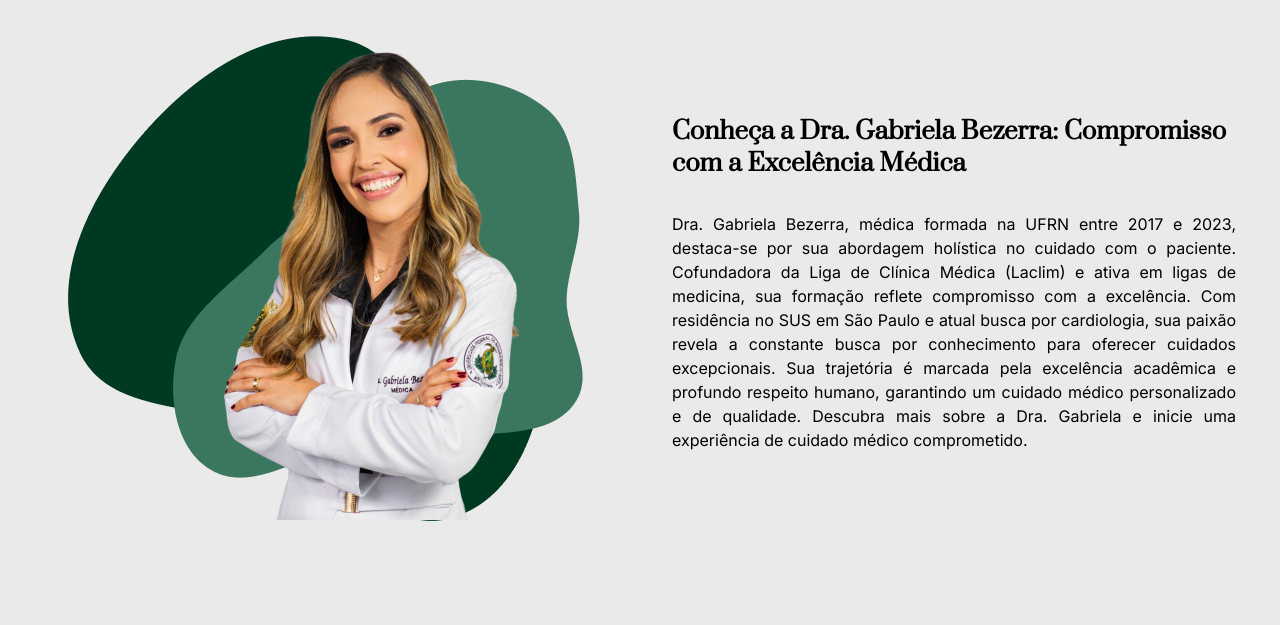
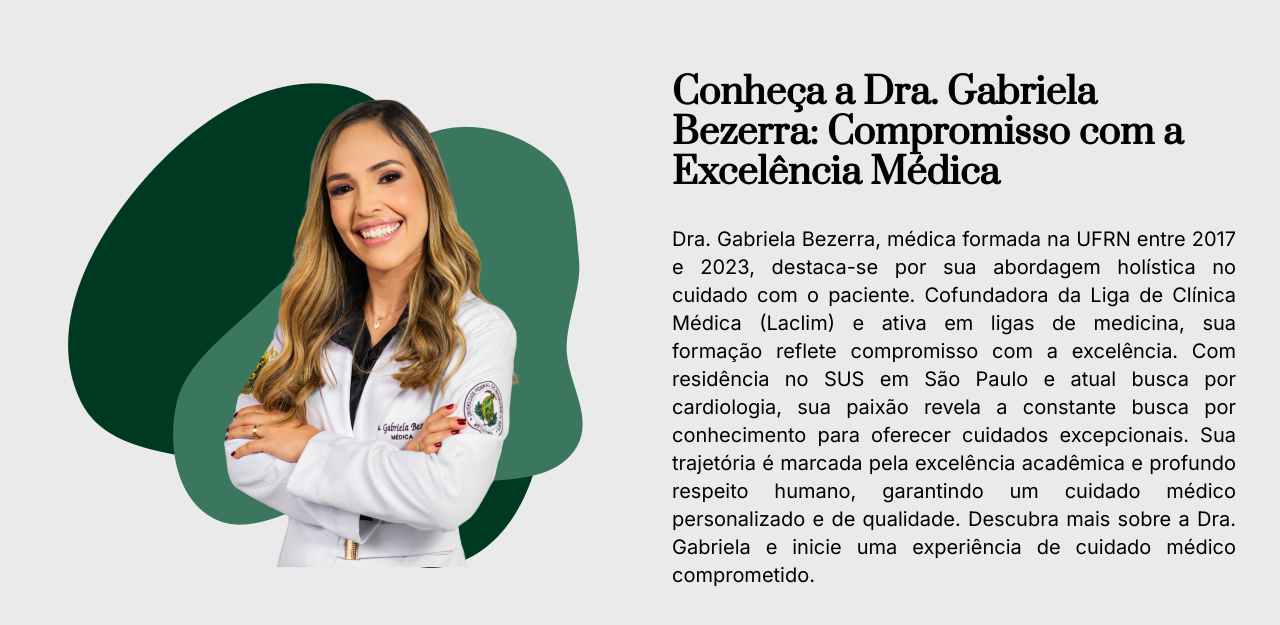
Before and after one commit to sabiss/clinicaDraGabrielaBezerra, a plain HTML site: page index.html in a window 1280 px wide. Shown: the part 131-756 px from the top of the page. Drawn offline with nearby package versions, Linux system fonts and the light colour scheme.

Commit message:
REFACTOR: ajustando tamanho das fontes e paddings

```diff
--- a/index.html
+++ b/index.html
@@ -101,7 +101,7 @@
           >
           <a
             href="#footer"
-            class="p-2 bg-[#003921] rounded-xl text-white hover:bg-[#012D1A]"
+            class="p-2 bg-[#003921] rounded-xl text-white hover:bg-[#012D1A] font-bold"
             ><p>Agendar Consulta</p></a
           >
         </nav>
@@ -114,7 +114,7 @@
       >
         <div class="flex flex-col justify-center items-center lg:w-1/2">
           <h2
-            class="tituloDeApresentacao my-3 font-extrabold text-2xl lg:hidden"
+            class="tituloDeApresentacao my-3 font-extrabold text-2xl px-2 lg:hidden"
           >
             Conheça a Dra. Gabriela Bezerra: Compromisso com a Excelência Médica
           </h2>
@@ -127,12 +127,12 @@
         <div
           class="p-4 lg:w-1/2 flex justify-center items-center flex-col lg:p-8"
         >
-          <h2
-            class="tituloDeApresentacao my-3 font-extrabold text-2xl hidden lg:flex"
+          <h1
+            class="tituloDeApresentacao my-3 text-left font-extrabold text-2xl hidden lg:flex lg:text-4xl"
           >
             Conheça a Dra. Gabriela Bezerra: Compromisso com a Excelência Médica
-          </h2>
-          <p class="mt-5 text-justify textoSobreADra font-normal">
+          </h1>
+          <p class="mt-5 text-justify textoSobreADra font-normal lg:text-xl">
             Dra. Gabriela Bezerra, médica formada na UFRN entre 2017 e 2023,
             destaca-se por sua abordagem holística no cuidado com o paciente.
             Cofundadora da Liga de Clínica Médica (Laclim) e ativa em ligas de
```
